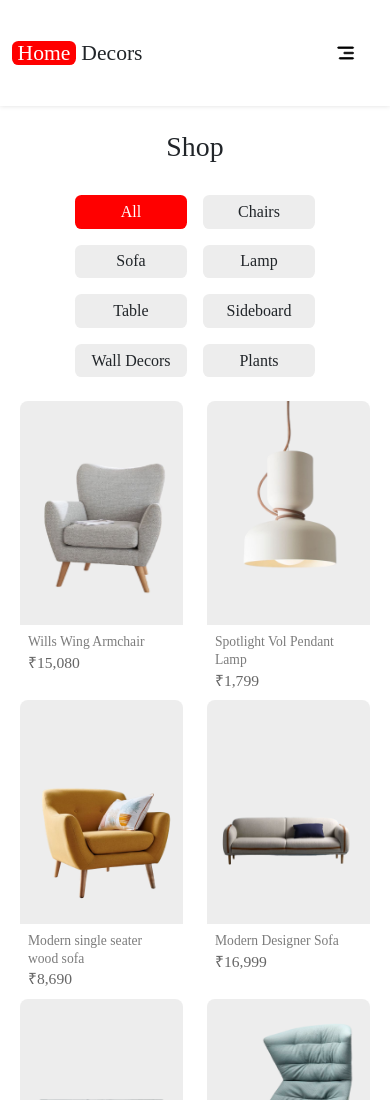
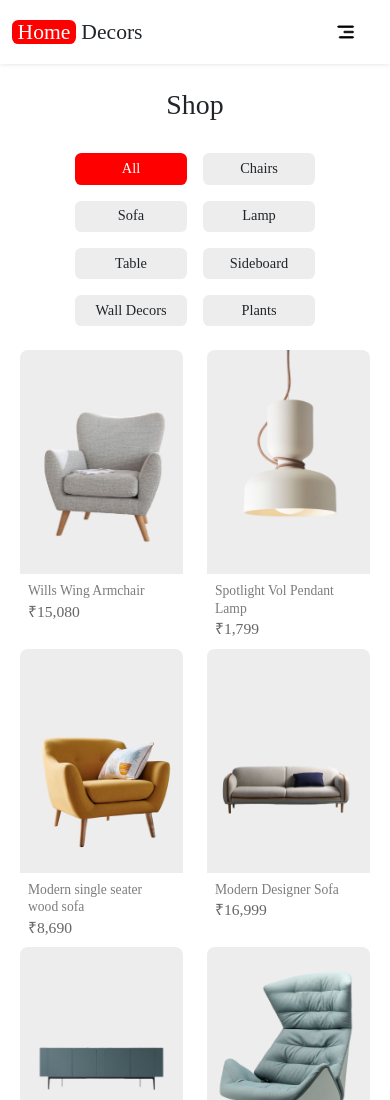
Before and after one commit to biswajitbesra/Home-Decors, a plain HTML site: page shop.html in a window 390 px wide. Shown: the top 1100 px of the page. Drawn offline with nearby package versions, Linux system fonts and the light colour scheme.

Commit message:
Media queries updated

```diff
--- a/about.css
+++ b/about.css
@@ -121,6 +121,10 @@ body::-webkit-scrollbar{
 
 /* MEDIA QUERIES START */
 @media (max-width: 992px) {
+    .navbar{
+        padding-top: 0;
+        padding-bottom: 0;
+    }
     .about .container-content {
         padding: 3rem 3rem;
     }
--- a/contact.css
+++ b/contact.css
@@ -166,6 +166,13 @@ textarea{
 }
 /* FOOTER SECTION */
 
+/* MEDIA QUERIES START */
+@media (max-width:992px) {
+    .navbar{
+        padding-top: 0;
+        padding-bottom: 0;
+    }
+}
 @media (max-width:768px) {
     .content-container{
         flex-direction: column;
@@ -203,3 +210,4 @@ textarea{
         font-size: .8rem;
     }
 }
+/* MEDIA QUERIES START */
--- a/index.css
+++ b/index.css
@@ -571,6 +571,10 @@ body::-webkit-scrollbar{
     }
 }
 @media (max-width: 992px) {
+    .navbar{
+        padding-top: 0;
+        padding-bottom: 0;
+    }
     .first-carousel, .second-carousel{
         width: 38rem;
     }
@@ -932,4 +936,10 @@ body::-webkit-scrollbar{
     .product-image .image{
         height: 13rem;
     }
+    .product-image .view{
+        padding: 4px 5px
+    }
+    .product-image .wishlist{
+        padding: .1rem .45rem;
+    }
 }
--- a/shop.css
+++ b/shop.css
@@ -314,6 +314,10 @@ body::-webkit-scrollbar{
     }
 }
 @media (max-width:992px) {
+    .navbar{
+        padding-top: 0;
+        padding-bottom: 0;
+    }
     .modal-body .row #cus-modal-sideimage{
         flex-direction: row;
         justify-content: center;
@@ -331,6 +335,9 @@ body::-webkit-scrollbar{
     }
 }
 @media (max-width:515px) {
+    .category-sec ul li{
+        font-size: .9rem;
+    }
     .row .product-wrap .product-image .image{
         height: 18rem;
     }
@@ -392,5 +399,11 @@ body::-webkit-scrollbar{
     .row .product-wrap .product-image .image{
         height: 13rem;
     }
+    .row .product-wrap .product-image .view{
+        padding: 4px 5px
+    }
+    .row .product-wrap .product-image .wishlist{
+        padding: .1rem .45rem;
+    }
 }
 /*  <<<<<<<<<<< MEDIA QUERY END >>>>>>>>> */
```
